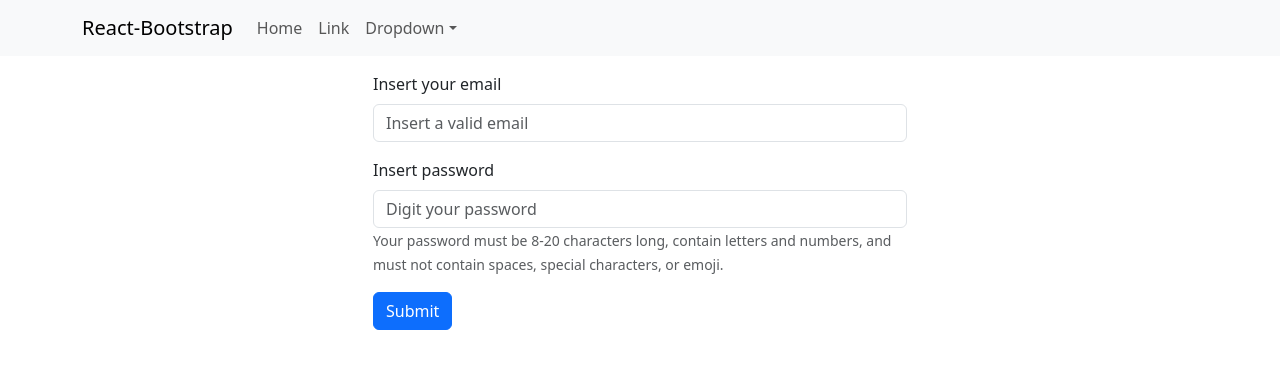
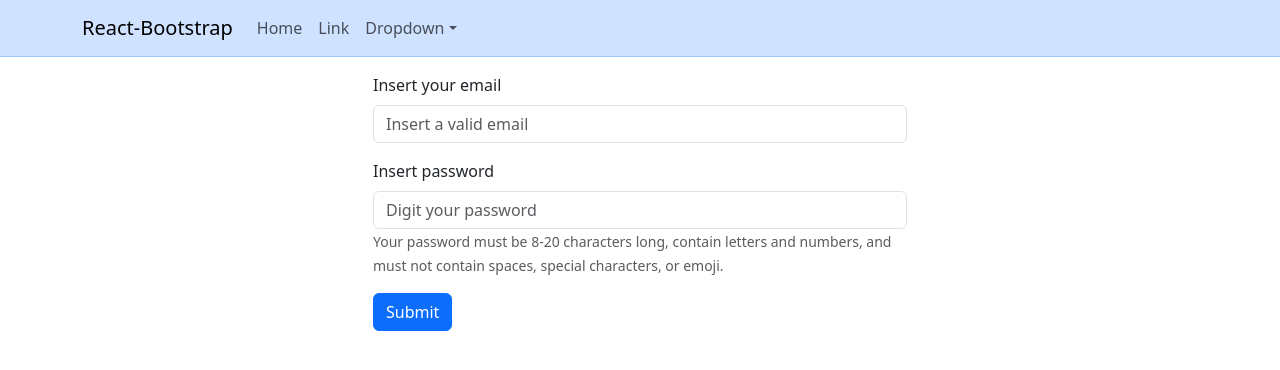
Before and after one commit to HKShinken/movie-tracker, a React (Create React App) app in the folder frontend/: page /login in a window 1280 px wide. Shown: the top 370 px of the page. Built offline with nearby package versions, Linux system fonts and the light colour scheme.

Commit message:
added navbar

```diff
--- a/frontend/src/components/Header.jsx
+++ b/frontend/src/components/Header.jsx
@@ -5,14 +5,16 @@ import NavDropdown from 'react-bootstrap/NavDropdown';
 
 function Header() {
   return (
-    <Navbar expand="lg" className="bg-body-tertiary">
+    <Navbar expand="lg" className="bg-primary-subtle border-bottom border-primary-subtle" variant="light">
       <Container>
         <Navbar.Brand href="#home">React-Bootstrap</Navbar.Brand>
         <Navbar.Toggle aria-controls="basic-navbar-nav" />
         <Navbar.Collapse id="basic-navbar-nav">
           <Nav className="me-auto">
+
             <Nav.Link href="#home">Home</Nav.Link>
             <Nav.Link href="#link">Link</Nav.Link>
+
             <NavDropdown title="Dropdown" id="basic-nav-dropdown">
               <NavDropdown.Item href="#action/3.1">Action</NavDropdown.Item>
               <NavDropdown.Item href="#action/3.2">
@@ -24,6 +26,7 @@ function Header() {
                 Separated link
               </NavDropdown.Item>
             </NavDropdown>
+
           </Nav>
         </Navbar.Collapse>
       </Container>
```
